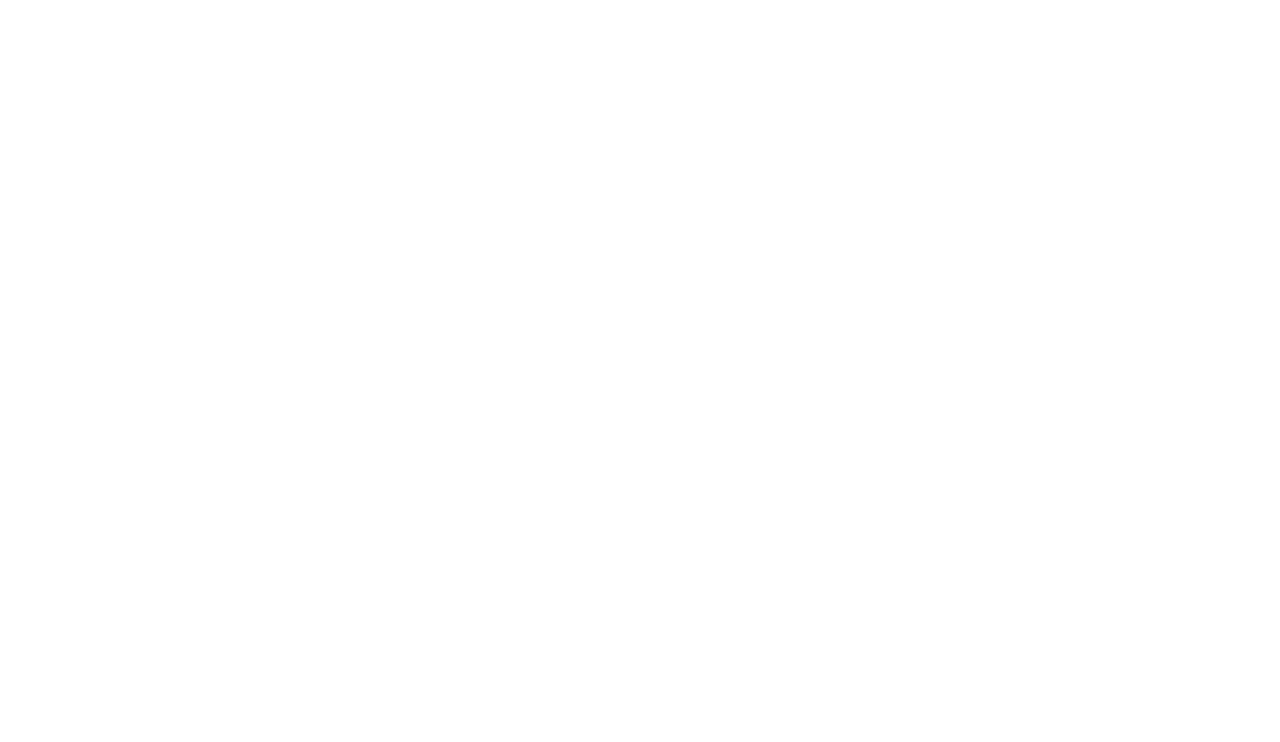
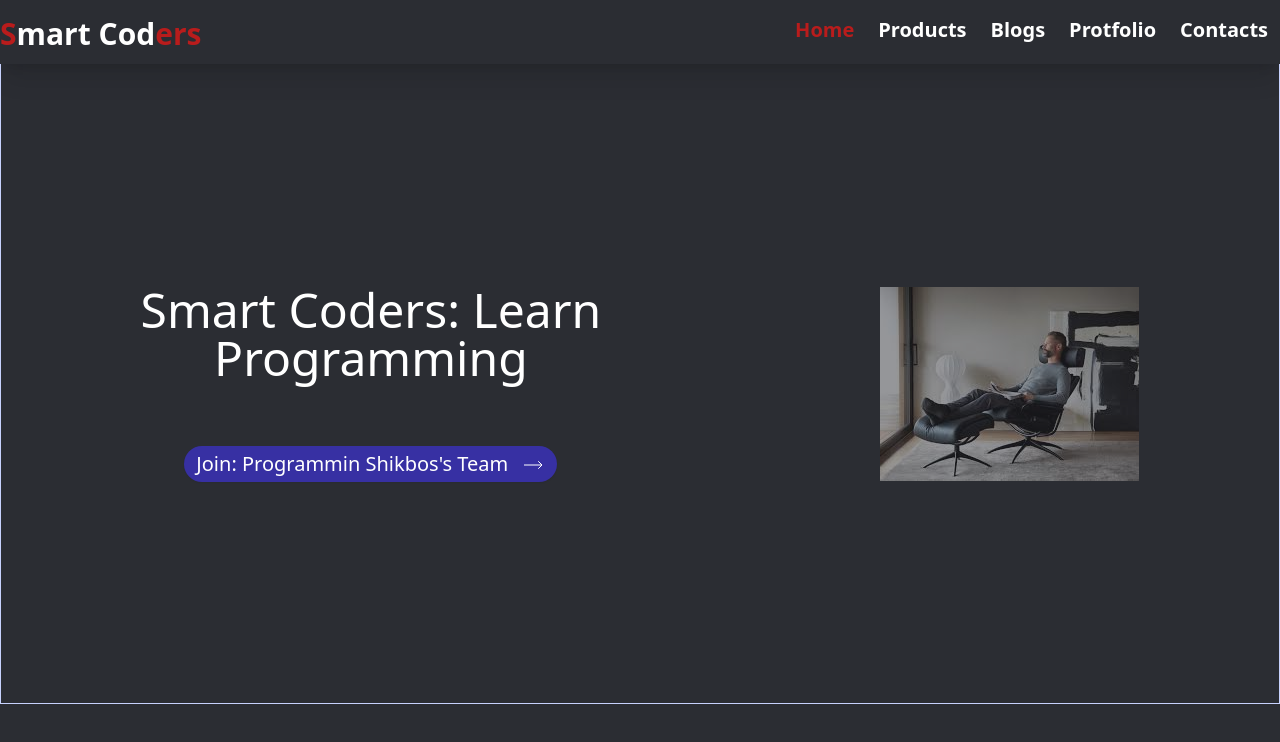
Before and after one commit to Juel19/1st-tailwind-proje, a website built with Vite: page index.html in a window 1280 px wide. Built offline with nearby package versions, Linux system fonts and the light colour scheme.

Commit message:
Create a nav and hero section

```diff
--- a/index.html
+++ b/index.html
@@ -8,7 +8,41 @@
     <link rel="stylesheet" href="/css/main.css" />
   </head>
 
-  <body">
+  <body class="bg-[#2B2D33]">
+  <!-- Nav Section Start-->
+    <nav class="bg-[#2B2D33] shadow-xl">
+      <div class="container mx-auto mt-4 pb-3">
+        <div class="sm:flex justify-between ">
+          <div class="text-center sm:text-end border-b sm:border-none mb-4 sm:mb-0">
+            <a class="text-white  text-xl sm:text-3xl font-bold" href="#"><span class="text-red-700">S</span>mart Cod<span class="text-red-700">ers</span></a>
+          </div>
+
+          <ul class="sm:flex text-xl text-white text-center sm:text-end font-bold">
+            <li><a href="#" class="p-3 text-red-700">Home</a></li>
+            <li><a href="#" class="p-3 hover:text-red-700">Products</a></li>
+            <li><a href="#" class="p-3 hover:text-red-700">Blogs</a></li>
+            <li><a href="#" class="p-3 hover:text-red-700">Protfolio</a></li>
+            <li><a href="#" class="p-3 hover:text-red-700">Contacts</a></li>
+          </ul>
+        </div>
+      </div>
+    </nav>
+<!-- Nav Section End -->
+<!-- Header Section Start -->
+    <header>
+      <div class=" sm:flex justify-around items-center text-center text-white border border-indigo-200 border-t-0 h-[80vh] ">
+        <div>
+          <h1 class="text-2xl sm:text-5xl mb-5 sm:mb-16">Smart Coders: Learn <br>Programming</h1>
+          <button class="bg-indigo-800 px-3 py-1 rounded-full text-xl shadow-sm hover:bg-indigo-600">Join: Programmin Shikbos's Team <svg class="w-6 inline-block animate-ping ml-2" xmlns="http://www.w3.org/2000/svg" fill="none" viewBox="0 0 24 24" strokeWidth={1.5} stroke="currentColor" className="w-6 h-6">
+            <path strokeLinecap="round" strokeLinejoin="round" d="M17.25 8.25L21 12m0 0l-3.75 3.75M21 12H3" />
+          </svg>
+          </button>
+        </div>
+        <div class="mt-5 sm:mt-0 ">
+          <img class="animate-pulse mx-auto" src="/image/hero1.jpg" alt="">
+        </div>
+      </div>
+    </header>
 
 
 
```
